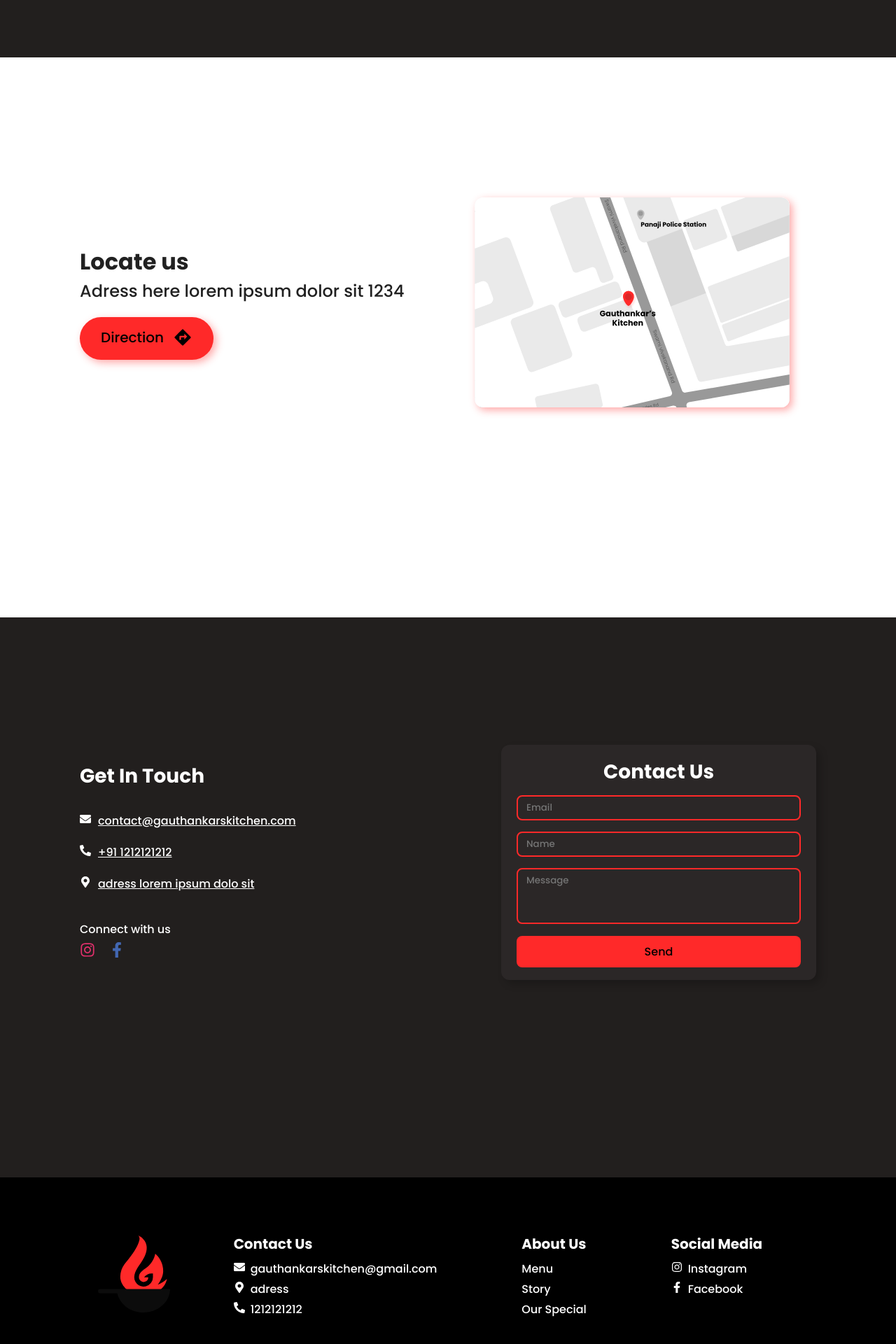
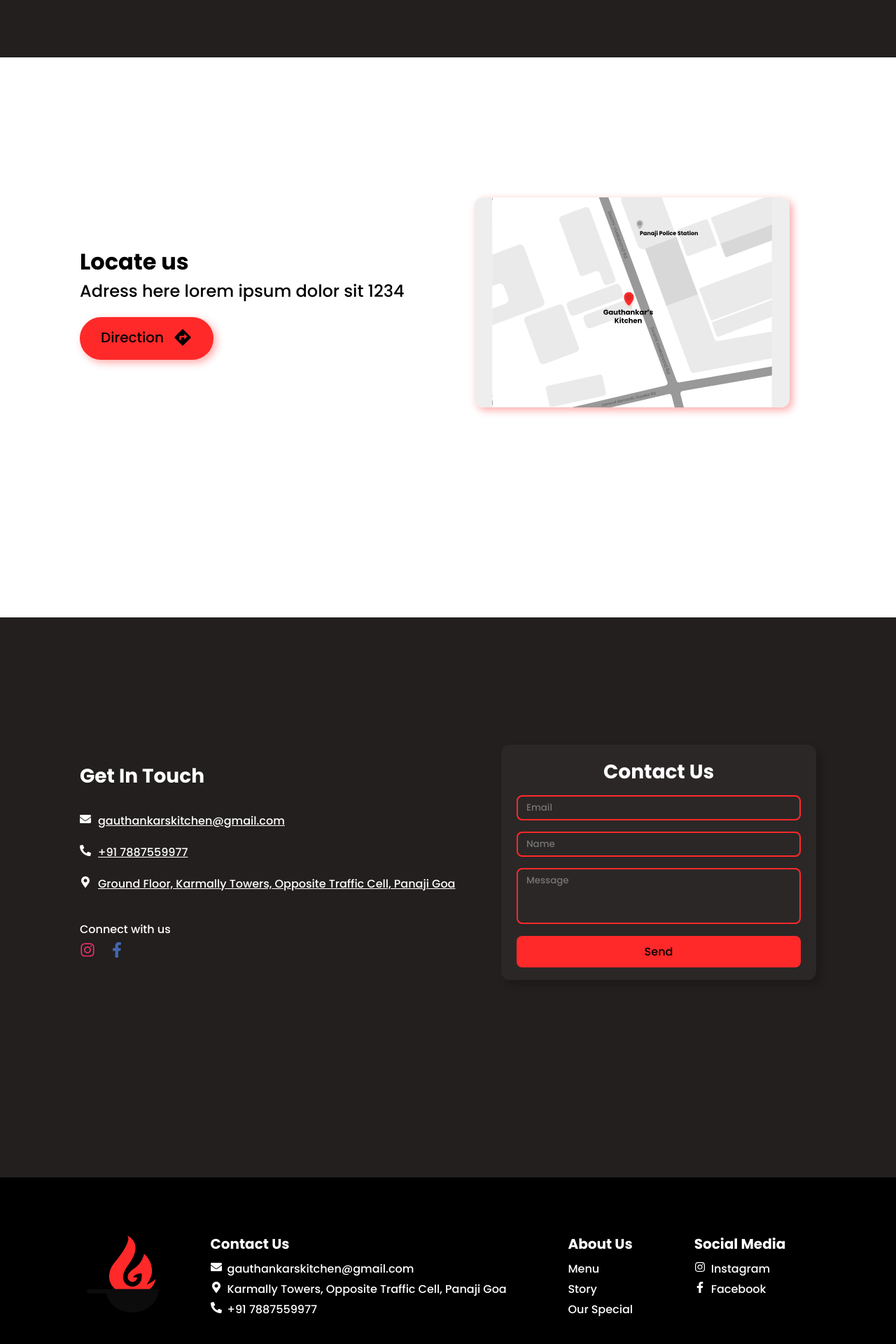
Before and after one commit to varadgauthankar/gauthankars-kitchen, a React (Create React App) app: page / in a window 1280 px wide. Shown: the part 2318-4238 px from the top of the page at 70% size. Built offline with nearby package versions, Linux system fonts and the light colour scheme.

Commit message:
added details

```diff
--- a/src/components/Footer/index.js
+++ b/src/components/Footer/index.js
@@ -21,6 +21,7 @@ import {
 
 import logo_full from "../../images/logo/gauthankars_kitchen_full.svg";
 import logo_flame from "../../images/logo/gauthankars_kitchen_flame.svg";
+import details from "../../details";
 
 const Footer = ({ isHome }) => {
   return (
@@ -38,17 +39,17 @@ const Footer = ({ isHome }) => {
 
             <LinkA href="mailto:gauthankarskitchen@gmail.com" target="_blank">
               <MailIcon />
-              gauthankarskitchen@gmail.com
+              {details.email}
             </LinkA>
 
             <LinkA href="/direction" target="_blank">
               <MapIcon />
-              adress
+              {details.shortAddress}
             </LinkA>
 
             <LinkA href="tel:919191991" target="_blank">
               <CallIcon />
-              1212121212
+              {details.phoneNo}
             </LinkA>
           </Column1>
 
@@ -87,12 +88,12 @@ const Footer = ({ isHome }) => {
           <Column3>
             <Title>Social Media</Title>
 
-            <LinkA href="https://instagram.com" target="_blank">
+            <LinkA href={details.instaLink} target="_blank">
               <InstaIcon />
               Instagram
             </LinkA>
 
-            <LinkA href="https://facebook.com" target="_blank">
+            <LinkA href={details.facebookLink} target="_blank">
               <FbIcon />
               Facebook
             </LinkA>
--- a/src/components/GetInTouchSection/index.js
+++ b/src/components/GetInTouchSection/index.js
@@ -23,6 +23,8 @@ import {
   FbIcon,
 } from "./GetInTouchElements";
 
+import details from "../../details";
+
 const GetInTouch = () => {
   return (
     <HeroContainer id="contact">
@@ -37,26 +39,26 @@ const GetInTouch = () => {
                 target="_blank"
               >
                 <MailIcon />
-                contact@gauthankarskitchen.com
+                {details.email}
               </Text>
 
               <Text href="tel:1234657890" target="_blank">
                 <CallIcon />
-                +91 1212121212
+                {details.phoneNo}
               </Text>
 
               <Text href="/direction" target="_blank">
                 <MapIcon />
-                adress lorem ipsum dolo sit
+                {details.address}
               </Text>
             </ContentWrap>
 
             <SocialWrap>
               <SocialTitle>Connect with us</SocialTitle>
-              <SocialIcon href="https://insta.com" target="_blank">
+              <SocialIcon href={details.instaLink} target="_blank">
                 <InstaIcon />
               </SocialIcon>
-              <SocialIcon href="https://fb.com" target="_blank">
+              <SocialIcon href={details.facebookLink} target="_blank">
                 <FbIcon />
               </SocialIcon>
             </SocialWrap>
--- a/src/components/LocateSection/LocateSectionElements.js
+++ b/src/components/LocateSection/LocateSectionElements.js
@@ -11,9 +11,7 @@ export const HeroContainer = styled.div`
   z-index: 1;
 `;
 export const Wrapper = styled.div`
-  /* display: grid; */
   z-index: 1;
-  /* height: 60vh; */
   width: 100%;
   max-width: 1100px;
   margin-right: auto;
@@ -28,8 +26,6 @@ export const Wrapper = styled.div`
   @media screen and (max-width: 350px) {
     margin-top: 50px;
   }
-
-  /* justify-content: space-around; */
 `;
 
 export const LocateContentRow = styled.div`
@@ -44,8 +40,13 @@ export const LocateContentRow = styled.div`
 `;
 
 export const Column1 = styled.div`
-  text-align: center;
+  text-align: left;
   grid-area: col1;
+
+  @media screen and (max-width: 768px) {
+    text-align: center;
+    font-size: 22px;
+  }
 `;
 
 export const Column2 = styled.div`
@@ -54,13 +55,9 @@ export const Column2 = styled.div`
 `;
 
 export const Heading = styled.p`
-  color: #212121;
-  text-align: left;
+  color: #000;
   font-size: 32px;
   font-weight: 700;
-  @media screen and (max-width: 768px) {
-    text-align: center;
-  }
 
   @media screen and (max-width: 350px) {
     font-size: 28px;
@@ -68,17 +65,25 @@ export const Heading = styled.p`
 `;
 
 export const Address = styled.p`
-  color: #212121;
-  text-align: left;
+  color: #000;
   font-size: 24px;
 
   @media screen and (max-width: 768px) {
-    text-align: center;
+    font-size: 22px;
   }
 
   @media screen and (max-width: 350px) {
     font-size: 20px;
   }
+`;
+
+export const HourTitle = styled.p`
+  font-size: 26px;
+  font-weight: 700;
+`;
+
+export const Day = styled.p`
+  font-size: 20;
 `;
 
 export const LocationImgWrap = styled.div`
@@ -87,7 +92,6 @@ export const LocationImgWrap = styled.div`
   margin: 30px auto;
   overflow: hidden;
   box-shadow: 4px 4px 12px rgba(255, 41, 41, 0.4);
-  cursor: pointer;
   border-radius: 12px;
   @media screen and (max-width: 500px) {
     height: 30vh;
@@ -103,17 +107,14 @@ export const LocationImgWrap = styled.div`
   }
 `;
 
-export const LocationMap = styled.img`
+export const LocationMap = styled.iframe`
   background: #eee;
   height: 100%;
   width: 100%;
   object-fit: cover;
   text-align: center;
   border-radius: 12px;
-  &:hover {
-    transition: 0.2s ease-in-out;
-    transform: scale(1.1);
-  }
+  border: 0;
 `;
 
 export const BtnWrap = styled.div`
--- /dev/null
+++ b/src/details.js
@@ -0,0 +1,10 @@
+const details = {
+  address: "Ground Floor, Karmally Towers, Opposite Traffic Cell, Panaji Goa",
+  shortAddress: "Karmally Towers, Opposite Traffic Cell, Panaji Goa",
+  phoneNo: "+91 7887559977",
+  email: "gauthankarskitchen@gmail.com",
+  instaLink: "https://instagram.com/gauthankarskitchen",
+  facebookLink: "https://instagram.com/gauthankarskitchen",
+};
+
+export default details;
```
